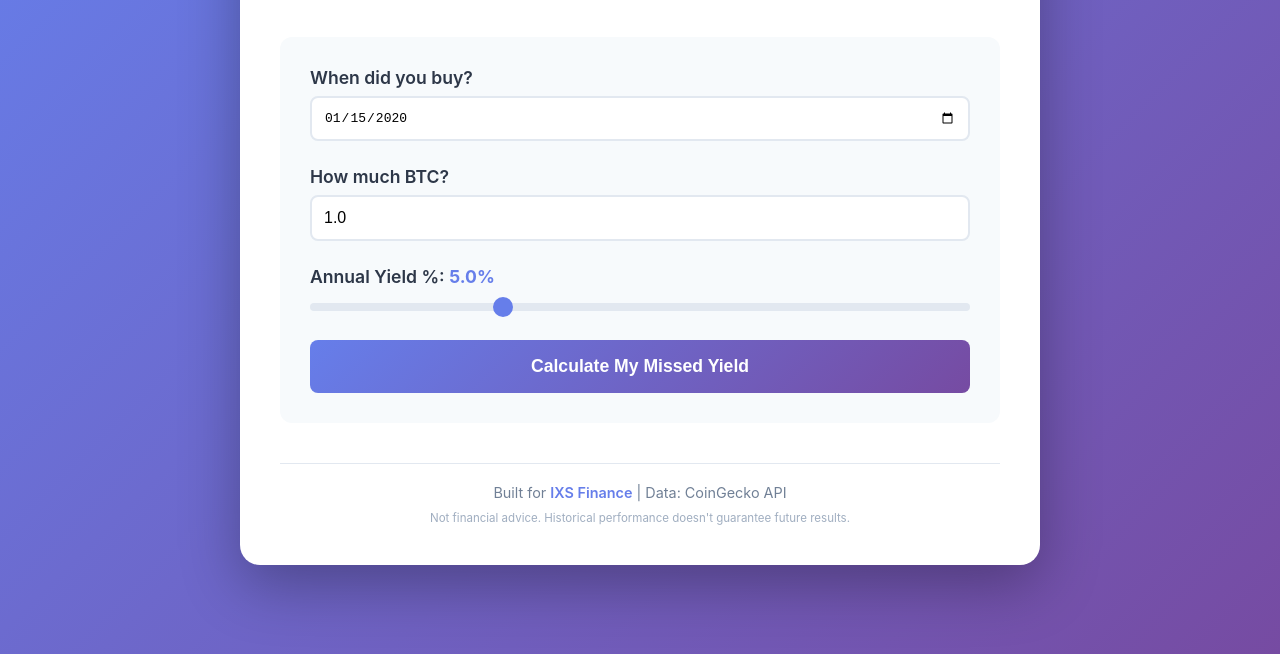
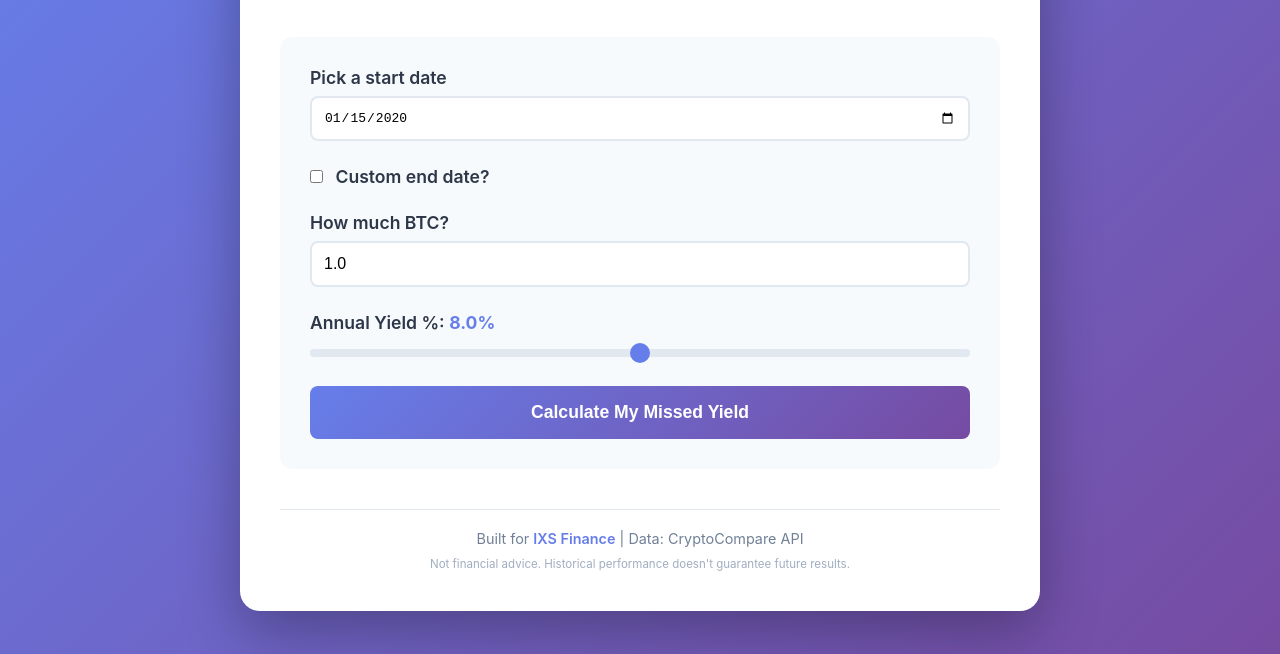
Before and after one commit to Robinhill85/BTC-YIeld-Calculator, a plain HTML site: page index.html in a window 1280 px wide. Both pictures are taken after typing "2020-01-15" into the empty fields and a click on the button "Calculate My Missed Yield". Shown: the part 146-800 px from the top of the page. Drawn offline with nearby package versions, Linux system fonts and the light colour scheme; no server answers.

Commit message:
Switch to CryptoCompare API + UI improvements
- Replace CoinGecko with CryptoCompare (full historical data support)
- Change 'When did you buy?' to 'Pick a start date'
- Add optional end date toggle
- Update yield slider from 3-10% to 4-12% (default 8%)
- Add checkbox styling
- Handle date range validation

```diff
--- a/index.html
+++ b/index.html
@@ -16,8 +16,15 @@
 
         <div class="calculator-form" id="inputForm">
             <div class="input-group">
-                <label for="startDate">When did you buy?</label>
+                <label for="startDate">Pick a start date</label>
                 <input type="date" id="startDate" min="2010-07-18" max="" required>
+            </div>
+
+            <div class="input-group">
+                <label for="endDateToggle">
+                    <input type="checkbox" id="endDateToggle" onchange="toggleEndDate()"> Custom end date?
+                </label>
+                <input type="date" id="endDate" min="2010-07-18" max="" style="display: none; margin-top: 10px;">
             </div>
 
             <div class="input-group">
@@ -26,8 +33,8 @@
             </div>
 
             <div class="input-group">
-                <label for="yieldRate">Annual Yield %: <span id="yieldDisplay">5.0%</span></label>
-                <input type="range" id="yieldRate" min="3" max="10" step="0.5" value="5">
+                <label for="yieldRate">Annual Yield %: <span id="yieldDisplay">8.0%</span></label>
+                <input type="range" id="yieldRate" min="4" max="12" step="0.5" value="8">
             </div>
 
             <button class="btn-primary" onclick="calculateYield()">Calculate My Missed Yield</button>
@@ -73,7 +80,7 @@
         </div>
 
         <footer>
-            <p>Built for <a href="https://ixs.finance" target="_blank">IXS Finance</a> | Data: CoinGecko API</p>
+            <p>Built for <a href="https://ixs.finance" target="_blank">IXS Finance</a> | Data: CryptoCompare API</p>
             <p class="disclaimer">Not financial advice. Historical performance doesn't guarantee future results.</p>
         </footer>
     </div>
--- a/script.js
+++ b/script.js
@@ -2,23 +2,42 @@
 let myChart = null;
 
 // Set max date to today
-document.getElementById('startDate').max = new Date().toISOString().split('T')[0];
+const today = new Date().toISOString().split('T')[0];
+document.getElementById('startDate').max = today;
+document.getElementById('endDate').max = today;
 
 // Update yield display
 document.getElementById('yieldRate').addEventListener('input', function() {
     document.getElementById('yieldDisplay').textContent = this.value + '%';
 });
 
+// Toggle end date visibility
+function toggleEndDate() {
+    const endDateInput = document.getElementById('endDate');
+    const isChecked = document.getElementById('endDateToggle').checked;
+    endDateInput.style.display = isChecked ? 'block' : 'none';
+    if (!isChecked) {
+        endDateInput.value = '';
+    }
+}
+
 // Main calculation function
 async function calculateYield() {
     // Get inputs
     const startDate = document.getElementById('startDate').value;
+    const endDateInput = document.getElementById('endDate').value;
+    const endDate = endDateInput || new Date().toISOString().split('T')[0];
     const btcAmount = parseFloat(document.getElementById('btcAmount').value);
     const yieldRate = parseFloat(document.getElementById('yieldRate').value) / 100;
 
     // Validation
     if (!startDate || !btcAmount || btcAmount <= 0) {
         alert('Please fill in all fields with valid values');
+        return;
+    }
+
+    if (new Date(endDate) <= new Date(startDate)) {
+        alert('End date must be after start date');
         return;
     }
 
@@ -29,7 +48,7 @@ async function calculateYield() {
 
     try {
         // Fetch historical BTC prices
-        const prices = await fetchBTCPrices(startDate);
+        const prices = await fetchBTCPrices(startDate, endDate);
 
         // Calculate paths
         const result = calculatePaths(prices, btcAmount, yieldRate, startDate);
@@ -43,20 +62,46 @@ async function calculateYield() {
     }
 }
 
-// Fetch BTC prices from CoinGecko
-async function fetchBTCPrices(startDate) {
+// Fetch BTC prices from CryptoCompare
+async function fetchBTCPrices(startDate, endDate) {
     const startTimestamp = Math.floor(new Date(startDate).getTime() / 1000);
-    const endTimestamp = Math.floor(Date.now() / 1000);
+    const endTimestamp = Math.floor(new Date(endDate).getTime() / 1000);
 
-    const url = `https://api.coingecko.com/api/v3/coins/bitcoin/market_chart/range?vs_currency=usd&from=${startTimestamp}&to=${endTimestamp}`;
+    const daysDiff = Math.ceil((endTimestamp - startTimestamp) / 86400);
+    const prices = [];
 
-    const response = await fetch(url);
-    if (!response.ok) {
-        throw new Error('Failed to fetch BTC prices');
+    // CryptoCompare limit is 2000 days per request, so we might need multiple calls
+    let currentEndTs = endTimestamp;
+    let remaining = daysDiff;
+
+    while (remaining > 0) {
+        const limit = Math.min(remaining, 2000);
+        const url = `https://min-api.cryptocompare.com/data/v2/histoday?fsym=BTC&tsym=USD&limit=${limit}&toTs=${currentEndTs}`;
+
+        const response = await fetch(url);
+        if (!response.ok) {
+            throw new Error('Failed to fetch BTC prices from CryptoCompare');
+        }
+
+        const data = await response.json();
+        if (data.Response === 'Error') {
+            throw new Error(data.Message || 'CryptoCompare API error');
+        }
+
+        // Convert CryptoCompare format to [timestamp_ms, price] format
+        const batch = data.Data.Data.map(item => [item.time * 1000, item.close]);
+        prices.unshift(...batch.reverse());
+
+        remaining -= limit;
+        currentEndTs = data.Data.Data[0].time - 86400; // Go back one more day
     }
 
-    const data = await response.json();
-    return data.prices; // Array of [timestamp, price]
+    // Filter to exact range and remove duplicates
+    const filteredPrices = prices.filter(([ts]) =>
+        ts >= startTimestamp * 1000 && ts <= endTimestamp * 1000
+    );
+
+    return filteredPrices;
 }
 
 // Calculate holding vs yield paths
--- a/style.css
+++ b/style.css
@@ -54,6 +54,12 @@ h1 {
     margin-bottom: 8px;
     color: #2d3748;
     font-size: 1.1em;
+}
+
+.input-group input[type="checkbox"] {
+    width: auto;
+    margin-right: 8px;
+    cursor: pointer;
 }
 
 .input-group input[type="date"],
```
Also changed, not shown: 1 other file.
